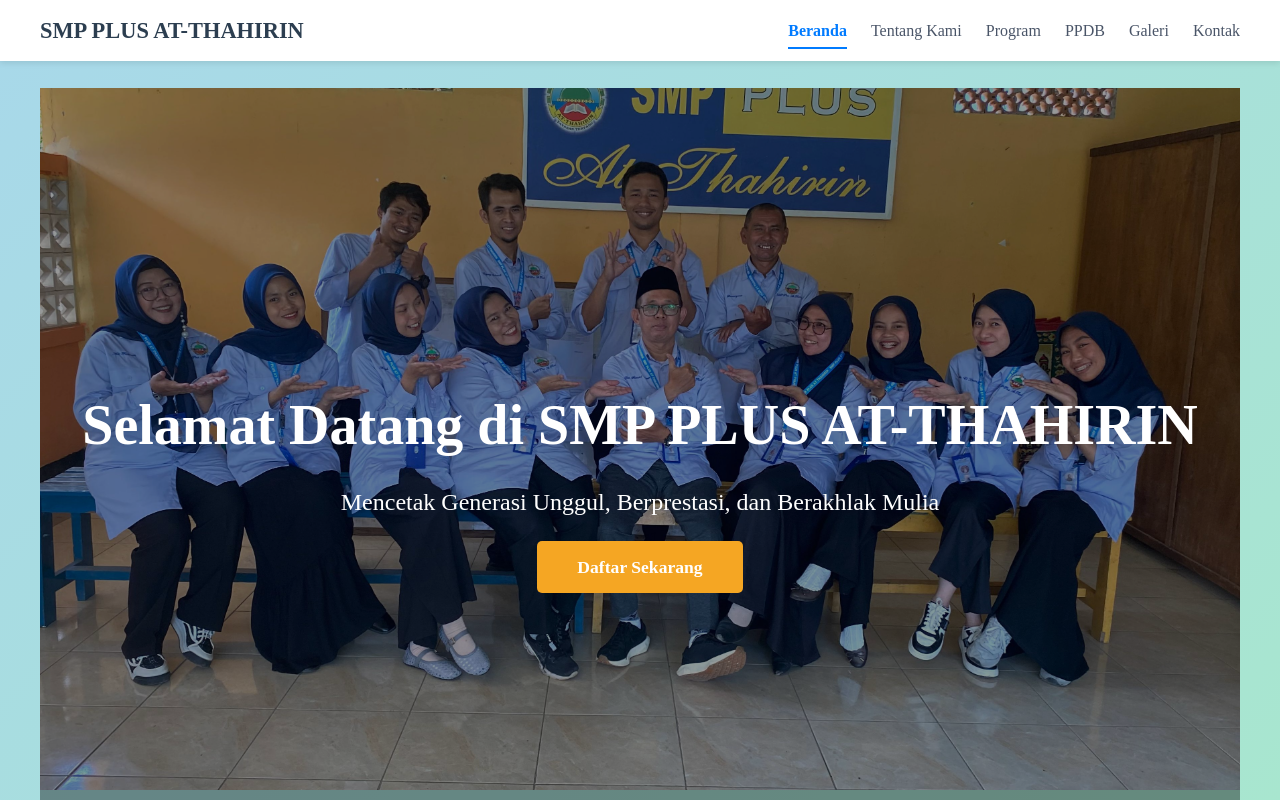
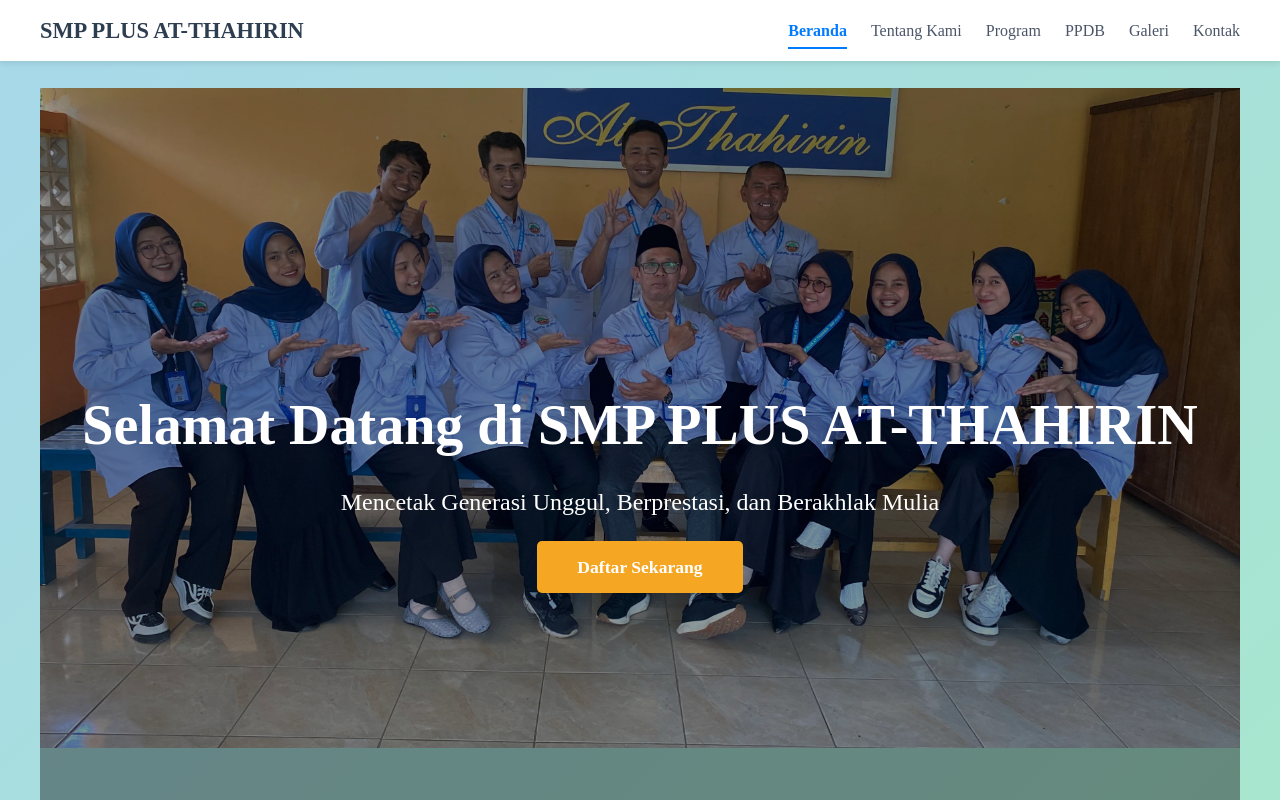
Before and after one commit to ardhiS/website-smp-at-thahirin, a React (Vite) app: page / in a window 1280 px wide. Shown: the top 800 px of the page. Built offline with nearby package versions, Linux system fonts and the light colour scheme.

Commit message:
photo hero section di keatasin

```diff
--- a/src/components/HeroSection/HeroSection.css
+++ b/src/components/HeroSection/HeroSection.css
@@ -1,7 +1,7 @@
 /* src/components/HeroSection/HeroSection.css */
 .hero-section {
   background-size: cover; /* Membuat gambar menutupi seluruh area, mungkin terpotong */
-  background-position: center -58px; /* Memusatkan gambar */
+  background-position: center -100px; /* Memusatkan gambar */
   background-repeat: no-repeat; /* Mencegah gambar berulang */
 
   color: white; /* Warna teks di atas gambar */
```
